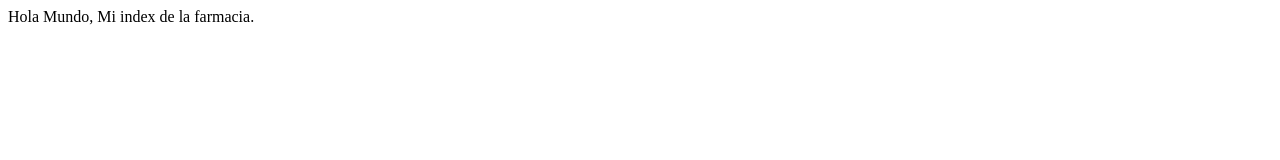
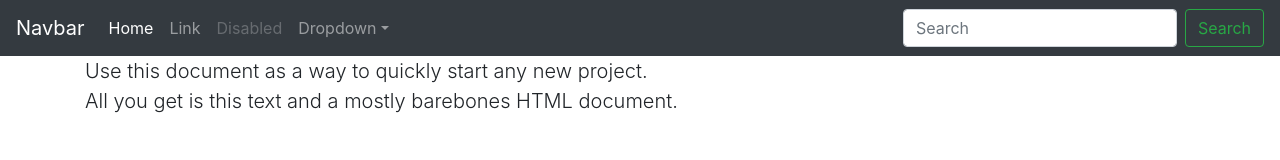
Before and after one commit to davidhrgl/FarmaciaESCOM, a plain HTML site: page index.html in a window 1280 px wide. Drawn offline with nearby package versions, Linux system fonts and the light colour scheme.

Commit message:
Se agrega una plantilla de Bootstrap a el Index.html

```diff
--- /dev/null
+++ b/css/styles.css
@@ -0,0 +1,3 @@
+body{
+	color: blue;
+}
--- a/index.html
+++ b/index.html
@@ -2,9 +2,63 @@
 <html lang="en">
 <head>
 	<meta charset="UTF-8">
+	<meta name="viewport" content="width=device-width, initial-scale=1, shrink-to-fit=no">
+	<script src="https://code.jquery.com/jquery-3.2.1.slim.min.js" integrity="sha384-KJ3o2DKtIkvYIK3UENzmM7KCkRr/rE9/Qpg6aAZGJwFDMVNA/GpGFF93hXpG5KkN" crossorigin="anonymous"></script>
+	<script src="https://cdnjs.cloudflare.com/ajax/libs/popper.js/1.12.9/umd/popper.min.js" integrity="sha384-ApNbgh9B+Y1QKtv3Rn7W3mgPxhU9K/ScQsAP7hUibX39j7fakFPskvXusvfa0b4Q" crossorigin="anonymous"></script>
+	<link rel="stylesheet" href="https://maxcdn.bootstrapcdn.com/bootstrap/4.0.0/css/bootstrap.min.css" integrity="sha384-Gn5384xqQ1aoWXA+058RXPxPg6fy4IWvTNh0E263XmFcJlSAwiGgFAW/dAiS6JXm" crossorigin="anonymous">
+	<script src="https://maxcdn.bootstrapcdn.com/bootstrap/4.0.0/js/bootstrap.min.js" integrity="sha384-JZR6Spejh4U02d8jOt6vLEHfe/JQGiRRSQQxSfFWpi1MquVdAyjUar5+76PVCmYl" crossorigin="anonymous"></script>
 	<title>Farmacia</title>
 </head>
 <body>
-	Hola Mundo, Mi index de la farmacia.
-</body>
+
+    <nav class="navbar navbar-expand-md navbar-dark bg-dark fixed-top">
+      <a class="navbar-brand" href="#">Navbar</a>
+      <button class="navbar-toggler" type="button" data-toggle="collapse" data-target="#navbarsExampleDefault" aria-controls="navbarsExampleDefault" aria-expanded="false" aria-label="Toggle navigation">
+        <span class="navbar-toggler-icon"></span>
+      </button>
+
+      <div class="collapse navbar-collapse" id="navbarsExampleDefault">
+        <ul class="navbar-nav mr-auto">
+          <li class="nav-item active">
+            <a class="nav-link" href="#">Home <span class="sr-only">(current)</span></a>
+          </li>
+          <li class="nav-item">
+            <a class="nav-link" href="#">Link</a>
+          </li>
+          <li class="nav-item">
+            <a class="nav-link disabled" href="#">Disabled</a>
+          </li>
+          <li class="nav-item dropdown">
+            <a class="nav-link dropdown-toggle" href="http://example.com" id="dropdown01" data-toggle="dropdown" aria-haspopup="true" aria-expanded="false">Dropdown</a>
+            <div class="dropdown-menu" aria-labelledby="dropdown01">
+              <a class="dropdown-item" href="#">Action</a>
+              <a class="dropdown-item" href="#">Another action</a>
+              <a class="dropdown-item" href="#">Something else here</a>
+            </div>
+          </li>
+        </ul>
+        <form class="form-inline my-2 my-lg-0">
+          <input class="form-control mr-sm-2" type="text" placeholder="Search" aria-label="Search">
+          <button class="btn btn-outline-success my-2 my-sm-0" type="submit">Search</button>
+        </form>
+      </div>
+    </nav>
+
+    <main role="main" class="container">
+
+      <div class="starter-template">
+        <h1>Bootstrap starter template</h1>
+        <p class="lead">Use this document as a way to quickly start any new project.<br> All you get is this text and a mostly barebones HTML document.</p>
+      </div>
+
+    </main><!-- /.container -->
+
+    <!-- Bootstrap core JavaScript
+    ================================================== -->
+    <!-- Placed at the end of the document so the pages load faster -->
+    <script src="https://code.jquery.com/jquery-3.2.1.slim.min.js" integrity="sha384-KJ3o2DKtIkvYIK3UENzmM7KCkRr/rE9/Qpg6aAZGJwFDMVNA/GpGFF93hXpG5KkN" crossorigin="anonymous"></script>
+    <script>window.jQuery || document.write('<script src="../../../../assets/js/vendor/jquery-slim.min.js"><\/script>')</script>
+    <script src="https://getbootstrap.com/assets/js/vendor/popper.min.js"></script>
+    <script src="https://getbootstrap.com/dist/js/bootstrap.min.js"></script>
+  </body>
 </html>
```
